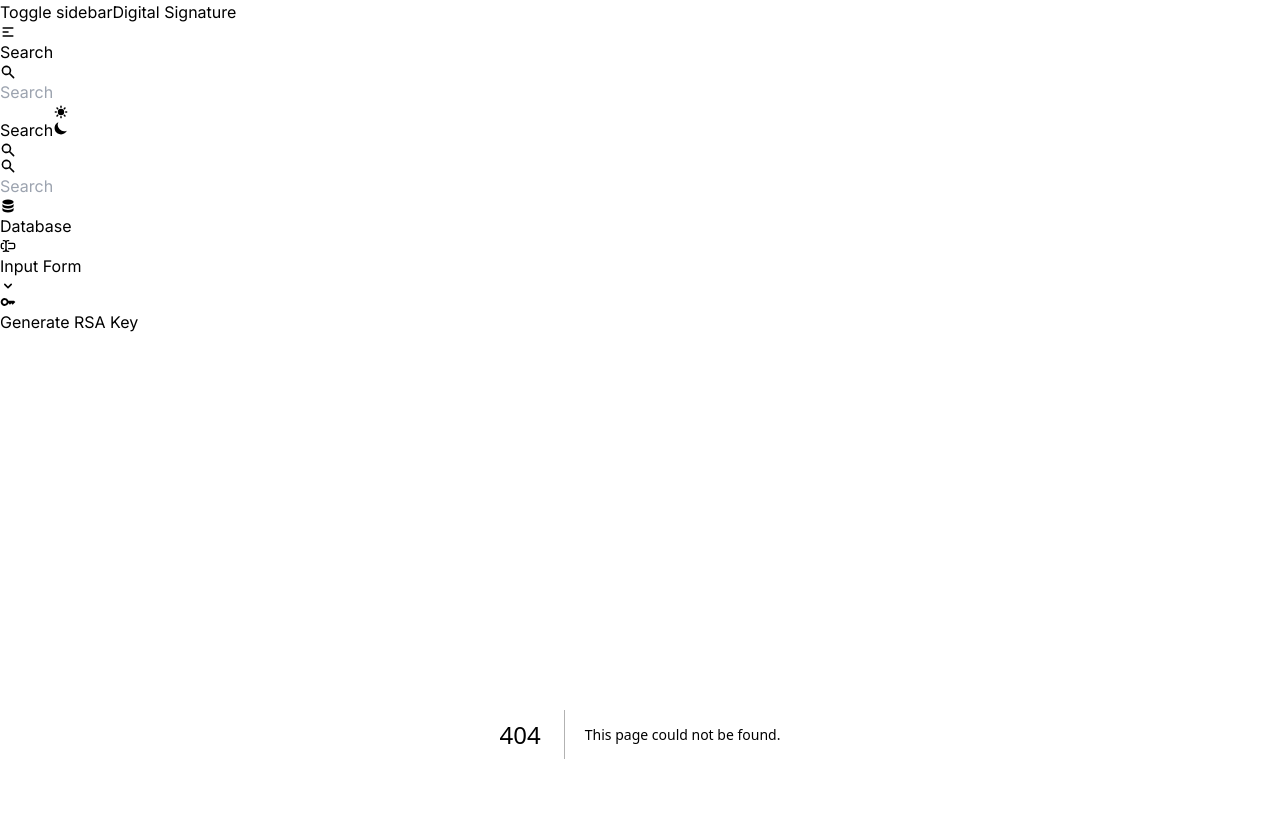
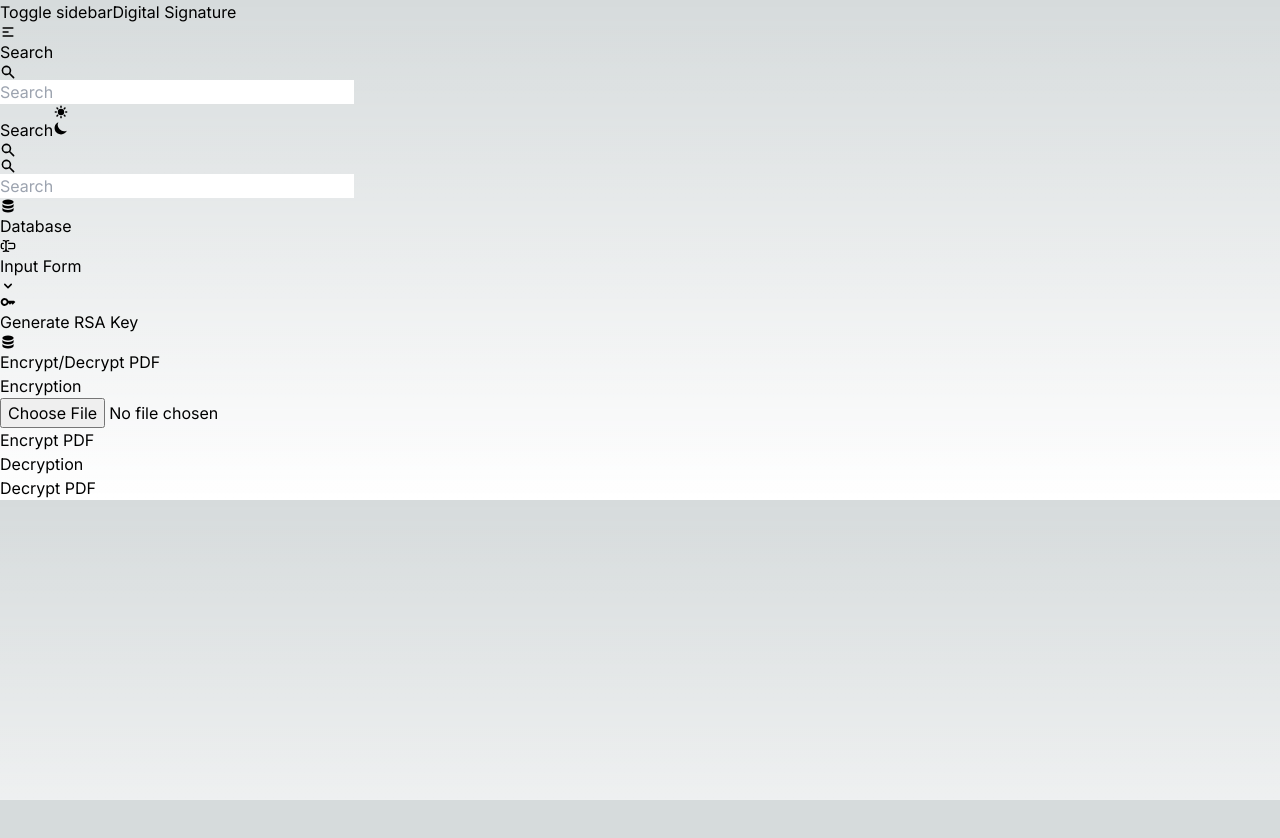
Before and after one commit to abrahammegantoro/digital-signature-website, a Next.js app: page /encrypt-decrypt-pdf in a window 1280 px wide. Before the commit this address had no page. Shown: the top 838 px of the page. After the commit the page ends 800 px from the top, so only its background shows below. Built offline with nearby package versions, Linux system fonts and the light colour scheme.

Commit message:
tolong gangerti

```diff
--- /dev/null
+++ b/src/app/encrypt-decrypt-pdf/components/ClientFileInput.tsx
@@ -0,0 +1,34 @@
+import React, { useState } from "react";
+
+export default function ClientFileInput(props: { onFileRead: (byteArray: Uint8Array) => void; purpose: "encrypt" | "decrypt" }) {
+  const [selectedFile, setSelectedFile] = useState<File | null>(null);
+
+  const handleFileUpload = (event: React.ChangeEvent<HTMLInputElement>) => {
+    const file = event.target.files?.[0];
+
+    if (file) {
+      if (props.purpose === "encrypt" && file.type !== "application/pdf") {
+        alert("Please select a PDF file for encryption!");
+        return;
+      }
+
+      setSelectedFile(file);
+
+      const reader = new FileReader();
+      reader.onload = () => {
+        if (reader.result) {
+          const content = reader.result;
+          const byteArray = new Uint8Array(content as ArrayBuffer);
+          props.onFileRead(byteArray);
+        }
+      };
+      reader.readAsArrayBuffer(file);
+    }
+  };
+
+  return (
+    <div>
+      <input type="file" accept="application/pdf" className="mt-4" onChange={handleFileUpload} />
+    </div>
+  );
+}
--- /dev/null
+++ b/src/app/encrypt-decrypt-pdf/components/EncryptDecryptForm.tsx
@@ -0,0 +1,30 @@
+"use client";
+
+import { Button } from "flowbite-react";
+import React, { useState } from "react";
+import ClientFileInput from './ClientFileInput';
+import { encryptData, decryptData } from '@/ciphers/aes';
+
+export default function EncryptDecryptForm() {
+  const [encryptedData, setEncryptedData] = useState<{ iv: Uint8Array; encryptedData: ArrayBuffer } | null>(null);
+
+  const handleEncryption = () => {
+    // Handle encryption here
+  }
+
+  const handleDecryption = () => {
+    // Handle decryption here
+  }
+
+  return (
+    <div>
+      <form>
+      <h3>Encryption</h3>
+      <ClientFileInput onFileRead={handleEncryption} purpose="encrypt" />
+      <Button type="button" className="mt-4" disabled={!encryptedData}>Encrypt PDF</Button> {/* Uncomment if you want automatic download */}
+      <h3>Decryption</h3>
+      <Button type="button" className="mt-4" disabled={!encryptedData} onClick={handleDecryption}>Decrypt PDF</Button>
+      </form>
+    </div>
+  );
+}
--- /dev/null
+++ b/src/app/encrypt-decrypt-pdf/page.tsx
@@ -0,0 +1,17 @@
+import { prisma } from '@/lib/prisma';
+import EncryptDecryptForm from './components/EncryptDecryptForm';
+
+// Get Database Here
+
+export default async function FormGenerateKey() {
+//   const data = await getKaprodi();
+//   if (!data) {
+//     return <div>Failed to fetch data</div>;
+//   }
+
+  return (
+    <div className="text-black dark:text-white">
+      <EncryptDecryptForm />
+    </div>
+  );
+}
--- /dev/null
+++ b/src/ciphers/aes.js
@@ -0,0 +1,80 @@
+async function getKeyMaterial(passphrase) {
+    const encoder = new TextEncoder();
+    return crypto.subtle.importKey(
+        "raw",
+        encoder.encode(passphrase),
+        { name: "PBKDF2" },
+        false,
+        ["deriveKey"]
+    );
+  }
+
+async function deriveKey(keyMaterial, salt) {
+    return crypto.subtle.deriveKey(
+        {
+            name: "PBKDF2",
+            salt: salt,
+            iterations: 100000,
+            hash: "SHA-256"
+        },
+        keyMaterial,
+        {
+            name: "AES-GCM",
+            length: 256
+        },
+        true,
+        ["encrypt", "decrypt"]
+    );
+}
+
+export async function generateAESKeyFromPassphrase(passphrase) {
+    const salt = crypto.getRandomValues(new Uint8Array(16));
+    const keyMaterial = await getKeyMaterial(passphrase);
+    const aesKey = await deriveKey(keyMaterial, salt);
+    return { aesKey, salt };
+}
+
+export async function encryptData(aesKey, data) {
+    const iv = crypto.getRandomValues(new Uint8Array(12));
+    const encryptedData = await crypto.subtle.encrypt(
+        {
+            name: "AES-GCM"
+        },
+        aesKey,
+        data
+    );
+    return { iv, encryptedData };
+}
+
+export async function decryptData(aesKey, encryptedData) {
+    return crypto.subtle.decrypt(
+        {
+            name: "AES-GCM"
+        },
+        aesKey,
+        encryptedData
+    );
+}
+
+// Example usage
+async function main() {
+    const passphrase = "your-secret-passphrase";
+    const dataToEncrypt = "Hello, world!"; // Example data to encrypt
+    const encoder = new TextEncoder();
+    const dataBuffer = encoder.encode(dataToEncrypt);
+
+    // Generate AES key from passphrase
+    const { aesKey, salt } = await generateAESKeyFromPassphrase(passphrase);
+
+    // Encrypt data
+    const { iv, encryptedData } = await encryptData(aesKey, dataBuffer);
+    console.log('Encrypted Data:', new Uint8Array(encryptedData));
+
+    // Decrypt data
+    const decryptedDataBuffer = await decryptData(aesKey, encryptedData, iv);
+    const decoder = new TextDecoder();
+    const decryptedData = decoder.decode(decryptedDataBuffer);
+    console.log('Decrypted Data:', decryptedData);
+}
+
+// main();
--- a/src/constant/navs.ts
+++ b/src/constant/navs.ts
@@ -50,6 +50,11 @@ export const sidebarItems: (SidebarGroup | SidebarItem)[] = [
     href: "/generate-key",
     title: "Generate RSA Key",
     icon: MdKey
-  }
+  },
+  {
+    href: "/encrypt-decrypt-pdf",
+    title: "Encrypt/Decrypt PDF",
+    icon: HiDatabase
+  },
 
 ];
```
